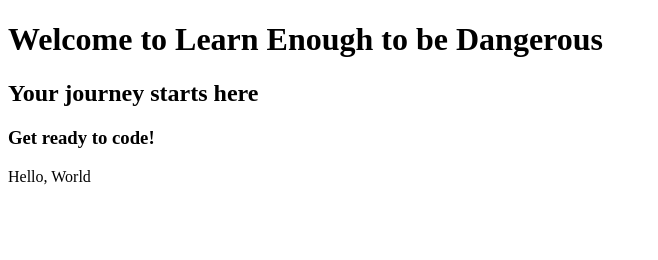
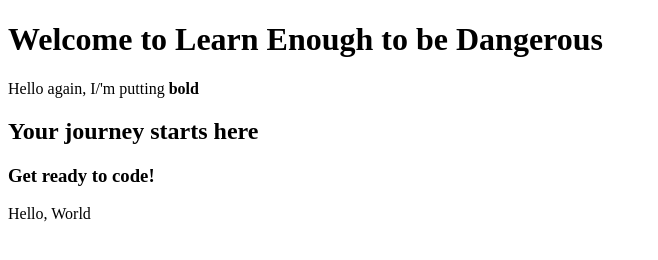
Before and after one commit to leandro-v-silva/sample_web, a plain HTML site: page index.html in a window 1280 px wide. Shown: the whole page, without its empty margins (0-658 px from the left). Drawn offline with Linux system fonts and the light colour scheme.

Commit message:
add a paragraph

```diff
--- a/index.html
+++ b/index.html
@@ -7,6 +7,9 @@
 </head>
 <body>
     <h1>Welcome to Learn Enough to be Dangerous</h1>
+        <p>
+            Hello again, I/'m putting <strong>bold</strong>
+        </p>
     <h2>Your journey starts here</h2>
     <h3>Get ready to code!</h3>
     <p>Hello, World</p>
```
